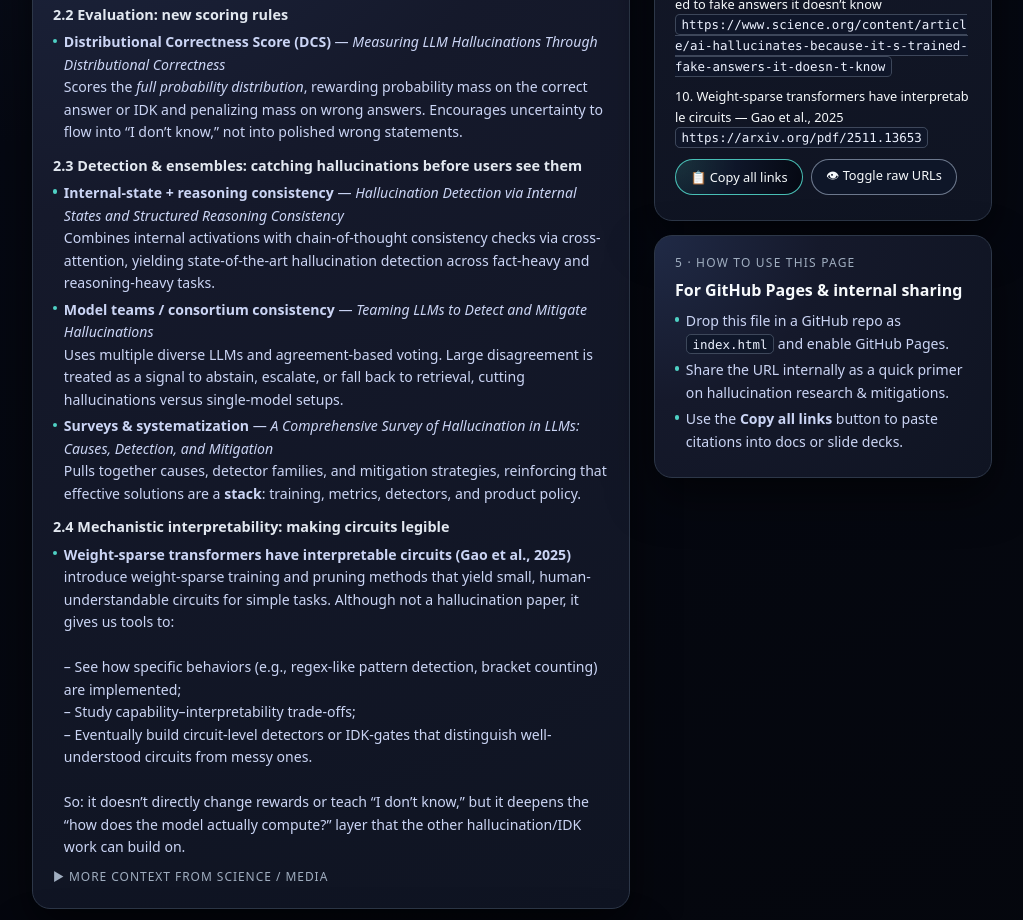
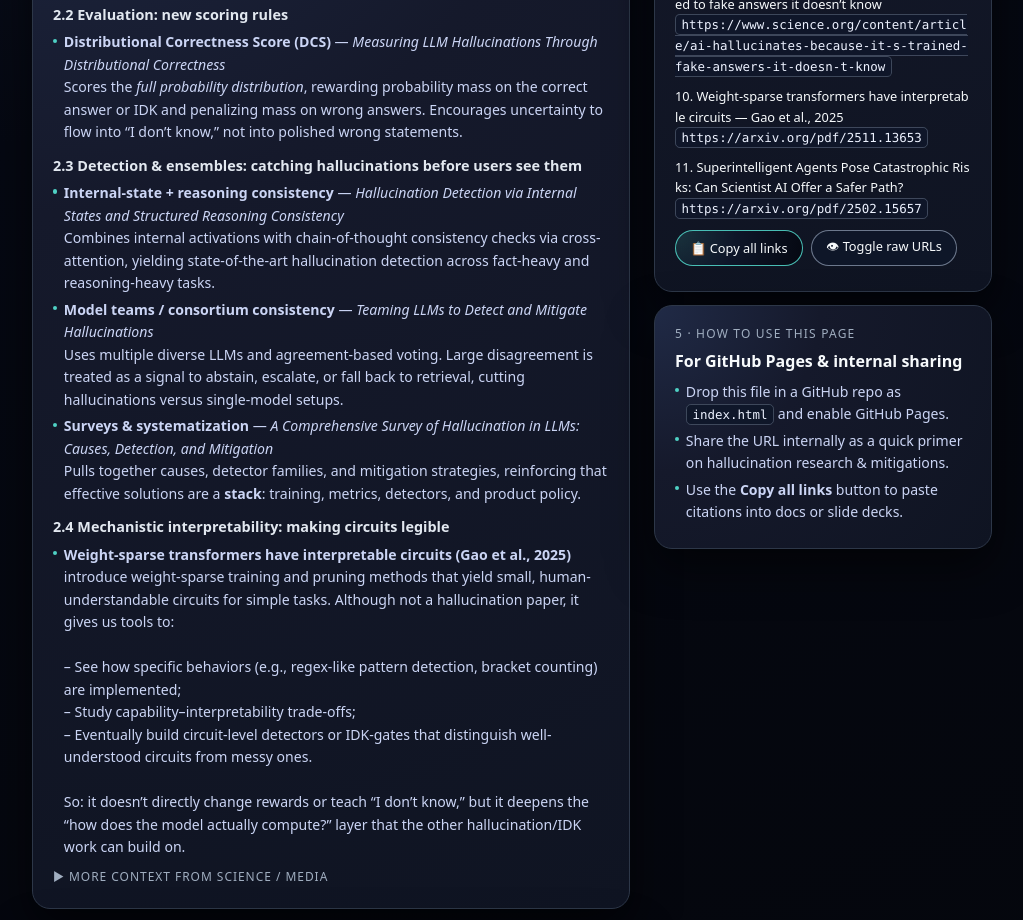
Before and after one commit to w4ester/update-state-of-ai-and-idk, a plain HTML site: page index.html in a window 1280 px wide. Shown: the part 1396-2316 px from the top of the page, without its empty margins (128-1151 px from the left). Drawn offline with Linux system fonts and the light colour scheme.

Commit message:
Update index.html

```diff
--- a/index.html
+++ b/index.html
@@ -819,6 +819,11 @@
               10. Weight-sparse transformers have interpretable circuits — Gao et&nbsp;al., 2025<br />
               <code>https://arxiv.org/pdf/2511.13653</code>
             </div>
+
+            <div class="link-item" data-link="https://arxiv.org/pdf/2502.15657">
+              11. Superintelligent Agents Pose Catastrophic Risks: Can Scientist AI Offer a Safer Path?<br />
+              <code>https://arxiv.org/pdf/2502.15657</code>
+            </div>
           </div>
 
           <div class="controls">
```
